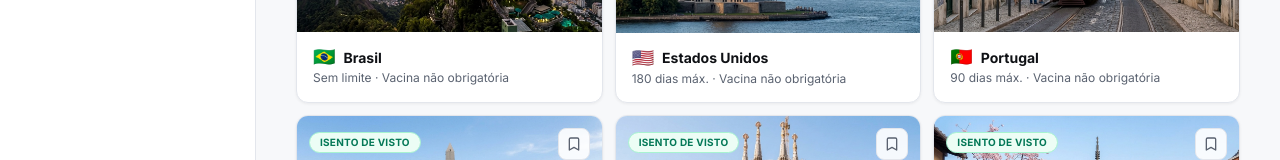
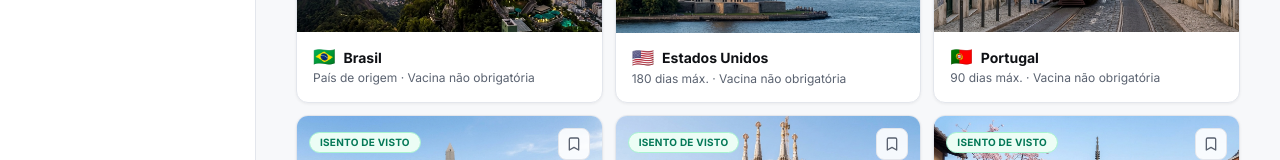
Before and after one commit to Japapaz696/Viagem-sem-sustos, a Next.js app: page / in a window 1280 px wide. Shown: the part 446-606 px from the top of the page. Built offline with nearby package versions, Linux system fonts and the light colour scheme.

Commit message:
fix: corrigir apresentacao de dados (Brasil como pais de origem, zeros como nao se aplica)

```diff
--- a/src/components/CompararDestinos.tsx
+++ b/src/components/CompararDestinos.tsx
@@ -72,13 +72,13 @@ export default function CompararDestinos() {
                 <tr className="border-b border-[var(--border)]">
                   <td className="px-4 py-3 text-[var(--muted)] font-medium">Permanência máxima</td>
                   {selectedCountries.map(c => (
-                    <td key={c.id} className="px-4 py-3 text-center text-[var(--fg-strong)]">{c.maxStayDays ? `${c.maxStayDays} dias` : 'Sem limite'}</td>
+                    <td key={c.id} className="px-4 py-3 text-center text-[var(--fg-strong)]">{c.id === 'br' ? 'Não se aplica' : c.maxStayDays ? `${c.maxStayDays} dias` : 'Sem limite definido'}</td>
                   ))}
                 </tr>
                 <tr className="border-b border-[var(--border)]">
                   <td className="px-4 py-3 text-[var(--muted)] font-medium">Passaporte (validade mín.)</td>
                   {selectedCountries.map(c => (
-                    <td key={c.id} className="px-4 py-3 text-center text-[var(--fg-strong)]">{c.passport.minValidityMonths} meses</td>
+                    <td key={c.id} className="px-4 py-3 text-center text-[var(--fg-strong)]">{c.id === 'br' ? 'Não se aplica' : c.passport.minValidityMonths === 0 ? 'Válido na estadia' : `${c.passport.minValidityMonths} meses`}</td>
                   ))}
                 </tr>
                 <tr className="border-b border-[var(--border)]">
--- a/src/components/DestinationCard.tsx
+++ b/src/components/DestinationCard.tsx
@@ -64,7 +64,11 @@ export default function DestinationCard({
             </h3>
           </div>
           <p className="text-xs text-[var(--muted)] leading-tight line-clamp-2">
-            {country.maxStayDays ? `${country.maxStayDays} dias máx.` : 'Sem limite'} ·{' '}
+            {country.id === 'br'
+              ? 'País de origem'
+              : country.maxStayDays
+              ? `${country.maxStayDays} dias máx.`
+              : 'Sem limite definido'} ·{' '}
             {country.vaccines.required.length > 0 ? 'Vacina obrigatória' : 'Vacina não obrigatória'}
           </p>
         </div>
--- a/src/components/DestinationDetail.tsx
+++ b/src/components/DestinationDetail.tsx
@@ -70,7 +70,13 @@ export default function DestinationDetail({ country }: { country: Country }) {
         <RequirementCard
           icon={BookOpen}
           title="Passaporte"
-          value={`Mínimo ${country.passport.minValidityMonths} ${country.passport.minValidityMonths === 1 ? 'mês' : 'meses'}`}
+          value={
+            country.id === 'br'
+              ? 'Não se aplica'
+              : country.passport.minValidityMonths === 0
+              ? 'Válido na estadia'
+              : `Mínimo ${country.passport.minValidityMonths} ${country.passport.minValidityMonths === 1 ? 'mês' : 'meses'}`
+          }
           description={country.passport.details}
           index={1}
         >
@@ -93,8 +99,18 @@ export default function DestinationDetail({ country }: { country: Country }) {
         <RequirementCard
           icon={Calendar}
           title="Estadia Máxima"
-          value={`${country.maxStayDays} dias`}
-          description="Tempo máximo de permanência para turismo."
+          value={
+            country.id === 'br'
+              ? 'Não se aplica'
+              : country.maxStayDays === 0
+              ? 'Não definido'
+              : `${country.maxStayDays} dias`
+          }
+          description={
+            country.id === 'br'
+              ? 'Você já está no país de origem.'
+              : 'Tempo máximo de permanência para turismo.'
+          }
           index={3}
         />
       </div>
```
